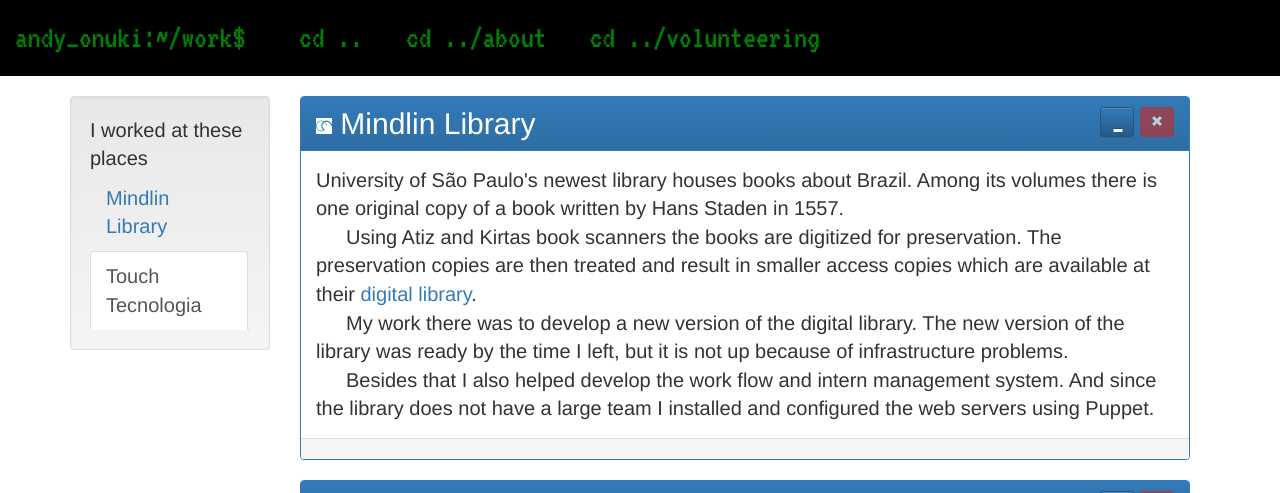
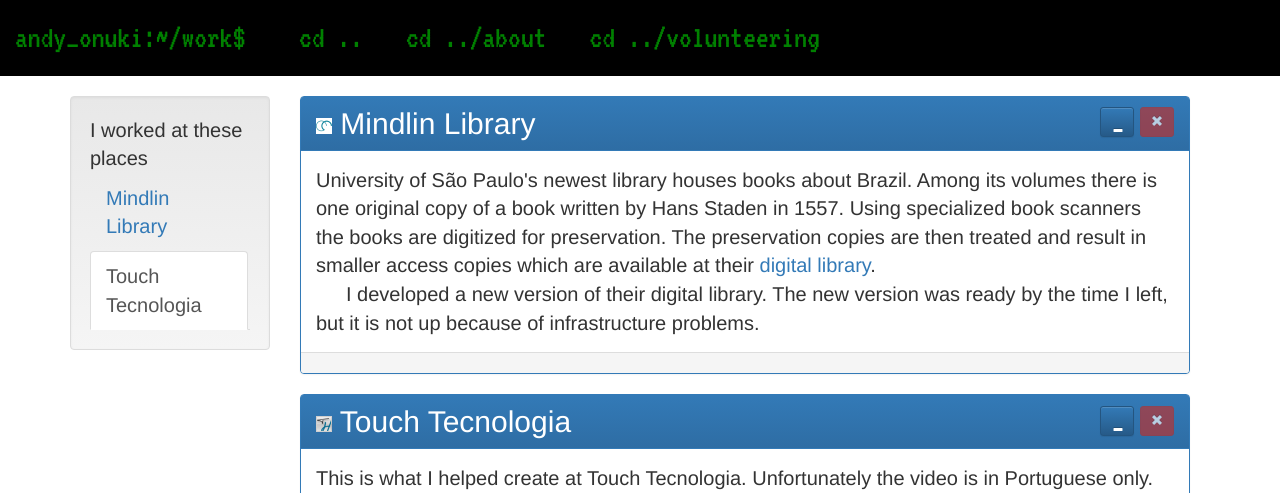
Before and after one commit to meiao/meiao.github.io, a Jekyll site: the page built from work/index.md, in a window 1280 px wide. Shown: the top 493 px of the page. Built offline with Jekyll 4.4.1, drawn with Linux system fonts in a browser that asks for light colours; nearby versions of some CDN libraries; grey boxes are pictures that could not be loaded.

Commit message:
Rephrasing, correcting project euler badge

```diff
--- a/_data/work.yaml
+++ b/_data/work.yaml
@@ -10,22 +10,15 @@
           University of São Paulo's newest library houses books about Brazil.
           Among its volumes there is one original copy of a book written by
           Hans Staden in 1557.
-        </section>
-        <section>
-          Using Atiz and Kirtas book scanners the books are digitized for
+          Using specialized book scanners the books are digitized for
           preservation. The preservation copies are then treated and result in
           smaller access copies which are available at their
           <a href="http://www.brasiliana.usp.br/bbd/">digital library</a>.
         </section>
         <section>
-          My work there was to develop a new version of the digital library. The
-          new version of the library was ready by the time I left, but it is not
-          up because of infrastructure problems.
-        </section>
-        <section>
-          Besides that I also helped develop the work flow and intern management
-          system. And since the library does not have a large team I installed
-          and configured the web servers using Puppet.
+          I developed a new version of their digital library. The new version
+          was ready by the time I left, but it is not up because of
+          infrastructure problems.
         </section>
     - name: "Touch Tecnologia"
       id: "touch"
@@ -41,5 +34,5 @@
         </section>
         <section>
           More information at the
-          <a href="http://www.touchhealth.com.br/solucoes/diagnosticos-por-imagem/">product's website</a>.
+          <a href="http://www.inovapar.com.br/en/products/clirea-art#.VcLDNMBVjfQ">product's website</a>.
         </section>
--- a/_sass/main.scss
+++ b/_sass/main.scss
@@ -62,3 +62,7 @@
     }
   }
 }
+
+#euler-badge {
+  width: 100%;
+}
```
Also changed, not shown: _data/about.yaml (+5 -4 lines).
